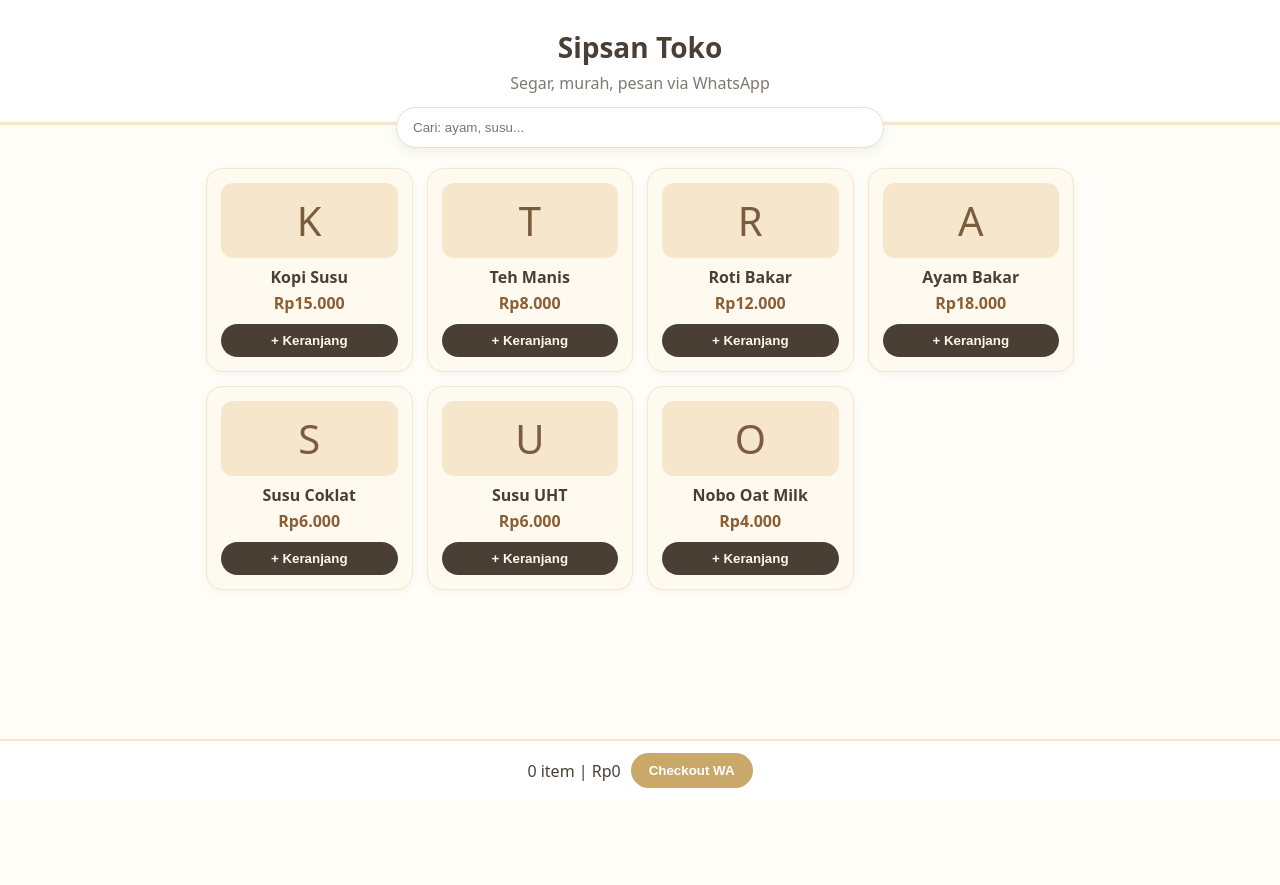
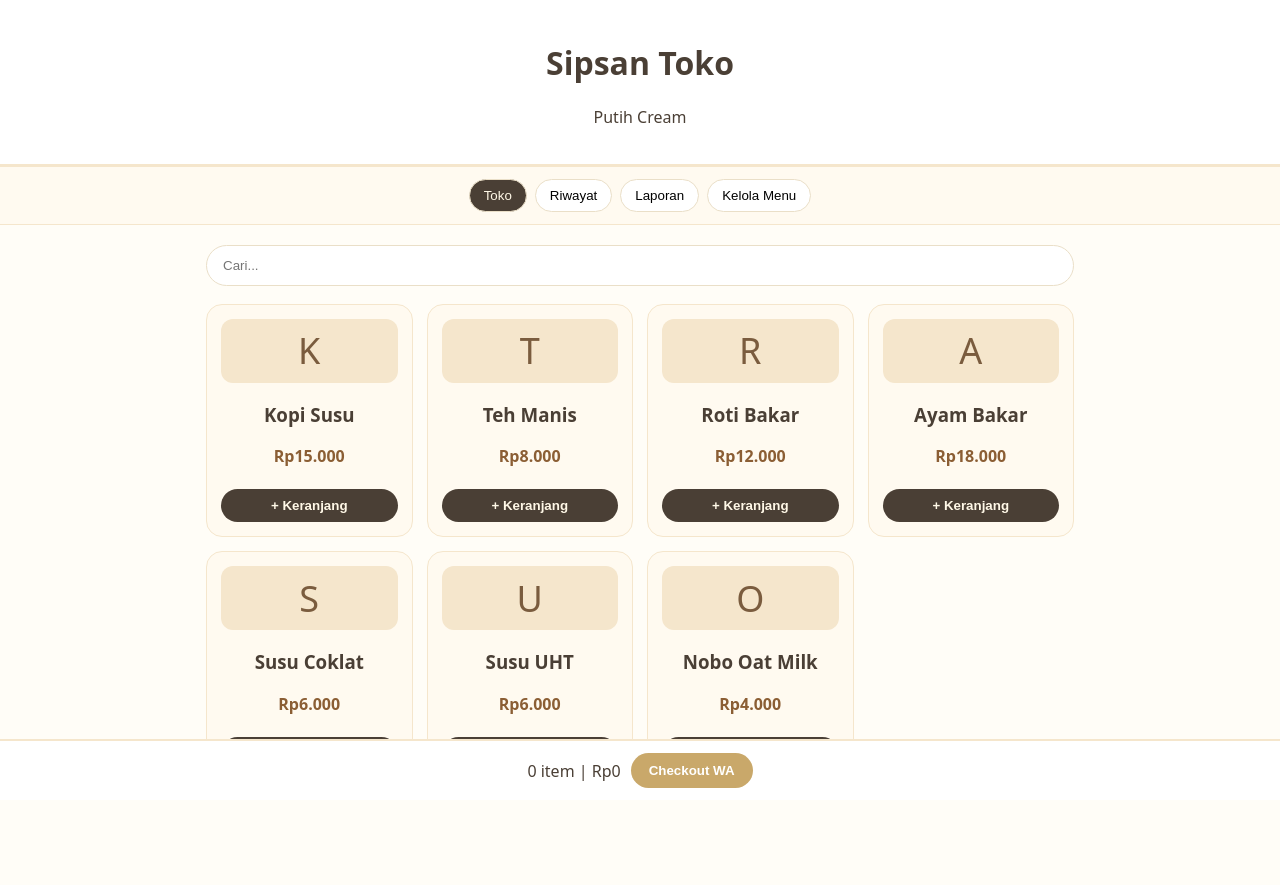
Before and after one commit to syifasanti83/santisyifa, a website: page index.html in a window 1280 px wide. Before the commit the page ends 800 px from the top, so only its background shows below. Drawn offline with Linux system fonts and the light colour scheme.

Commit message:
tambah riwayat laporan kelola gambar

```diff
--- a/index.html
+++ b/index.html
@@ -6,32 +6,68 @@
 <title>Sipsan Toko</title>
 <style>
 *{box-sizing:border-box}
-body{font-family:system-ui,-apple-system,Segoe UI,Roboto;margin:0;background:#fffdf7;color:#4a3f35}
-header{background:#ffffff;color:#4a3f35;padding:28px 16px;text-align:center;border-bottom:3px solid #f5e6cc}
-header h1{margin:0;font-size:28px}
-header p{margin:6px 0 0;opacity:.7}
-.search{max-width:520px;margin:-18px auto 0;padding:0 16px}
-.search input{width:100%;padding:12px 16px;border-radius:999px;border:1px solid #eadfc8;background:#fff;box-shadow:0 4px 12px rgba(0,0,0,.06)}
-.grid{display:grid;grid-template-columns:repeat(auto-fill,minmax(170px,1fr));gap:14px;padding:20px 16px 90px;max-width:900px;margin:0 auto}
-.card{background:#fffaf0;border:1px solid #f5e6cc;border-radius:16px;padding:14px;text-align:center;box-shadow:0 2px 8px rgba(0,0,0,.04)}
-.card .img{font-size:40px;background:#f5e6cc;border-radius:12px;padding:10px;margin-bottom:8px;color:#7a5c3e;min-height:64px;display:flex;align-items:center;justify-content:center}
-.card .img img{width:100%;height:100px;object-fit:cover;border-radius:10px}
-.card h3{margin:8px 0 4px;font-size:16px}
-.price{color:#8b5e34;font-weight:700;margin:0 0 10px}
-.card button{background:#4a3f35;color:#fff8e7;border:0;border-radius:999px;padding:9px 14px;width:100%;font-weight:600}
-.card button:active{transform:scale(.97)}
-#cart{position:fixed;left:0;right:0;bottom:0;background:#ffffff;color:#4a3f35;border-top:2px solid #f5e6cc;padding:12px 16px;display:flex;gap:10px;align-items:center;justify-content:center}
+body{font-family:system-ui;margin:0;background:#fffdf7;color:#4a3f35}
+header{background:#fff;color:#4a3f35;padding:20px 16px;text-align:center;border-bottom:3px solid #f5e6cc}
+nav{display:flex;gap:8px;justify-content:center;padding:12px;background:#fffaf0;border-bottom:1px solid #f5e6cc;position:sticky;top:0;z-index:5}
+nav button{border:1px solid #eadfc8;background:#fff;border-radius:999px;padding:8px 14px}
+nav button.on{background:#4a3f35;color:#fff8e7}
+.wrap{max-width:900px;margin:0 auto;padding:16px 16px 100px}
+.search input{width:100%;padding:12px 16px;border-radius:999px;border:1px solid #eadfc8;background:#fff}
+.grid{display:grid;grid-template-columns:repeat(auto-fill,minmax(170px,1fr));gap:14px;margin-top:14px}
+.card{background:#fffaf0;border:1px solid #f5e6cc;border-radius:16px;padding:14px;text-align:center}
+.card .img{background:#f5e6cc;border-radius:12px;min-height:64px;display:flex;align-items:center;justify-content:center;font-size:36px;color:#7a5c3e;overflow:hidden}
+.card .img img{width:100%;height:110px;object-fit:cover}
+.price{color:#8b5e34;font-weight:700}
+.btn{background:#4a3f35;color:#fff8e7;border:0;border-radius:999px;padding:9px 14px;width:100%;font-weight:600;margin-top:6px}
+.btn2{background:#fff;border:1px solid #eadfc8;border-radius:999px;padding:8px 12px;margin:2px}
+#cart{position:fixed;left:0;right:0;bottom:0;background:#fff;border-top:2px solid #f5e6cc;padding:12px;display:flex;gap:10px;align-items:center;justify-content:center}
 #cart button{background:#c9a86a;border:0;color:#fff;border-radius:999px;padding:10px 18px;font-weight:700}
+table{width:100%;border-collapse:collapse;background:#fff;border-radius:12px;overflow:hidden}
+td,th{border-bottom:1px solid #f5e6cc;padding:8px;text-align:left;font-size:14px}
+input,select{padding:10px;border-radius:10px;border:1px solid #eadfc8;width:100%;margin:4px 0;background:#fff}
+.form{background:#fff;border:1px solid #f5e6cc;border-radius:14px;padding:12px;margin-bottom:12px}
+.page{display:none}.page.on{display:block}
 </style>
 </head>
 <body>
-<header><h1>Sipsan Toko</h1><p>Segar, murah, pesan via WhatsApp</p></header>
-<div class="search"><input id="q" placeholder="Cari: ayam, susu..." oninput="render()" /></div>
+<header><h1>Sipsan Toko</h1><p>Putih Cream</p></header>
+<nav>
+<button id="b-toko" class="on" onclick="show('toko')">Toko</button>
+<button id="b-riwayat" onclick="show('riwayat')">Riwayat</button>
+<button id="b-laporan" onclick="show('laporan')">Laporan</button>
+<button id="b-kelola" onclick="show('kelola')">Kelola Menu</button>
+</nav>
+<div class="wrap">
+<div id="p-toko" class="page on">
+<div class="search"><input id="q" placeholder="Cari..." oninput="render()"></div>
 <div class="grid" id="list"></div>
+</div>
+<div id="p-riwayat" class="page">
+<h3>Riwayat Transaksi</h3>
+<div><button class="btn2" onclick="clearTx()">Hapus Semua</button></div>
+<div id="txlist"></div>
+</div>
+<div id="p-laporan" class="page">
+<h3>Laporan</h3>
+<div id="lap"></div>
+</div>
+<div id="p-kelola" class="page">
+<h3>Kelola Menu</h3>
+<div class="form">
+<input id="f-name" placeholder="Nama, misal Ayam Bakar">
+<input id="f-price" type="number" placeholder="Harga, misal 18000">
+<input id="f-file" type="file" accept="image/*">
+<input id="f-id" type="hidden">
+<button class="btn" onclick="saveProduct()">Simpan</button>
+<button class="btn2" onclick="resetForm()">Batal</button>
+</div>
+<div class="grid" id="adminlist"></div>
+</div>
+</div>
 <div id="cart"><span><span id="count">0</span> item | Rp<span id="total">0</span></span><button onclick="checkout()">Checkout WA</button></div>
 <script>
-const WA_NUMBER = "6280000000000";
-const products = [
+const WA_NUMBER="6280000000000";
+const DEF=[
 {id:1,name:"Kopi Susu",price:15000,icon:"K"},
 {id:2,name:"Teh Manis",price:8000,icon:"T"},
 {id:3,name:"Roti Bakar",price:12000,icon:"R"},
@@ -40,29 +76,32 @@ const products = [
 {id:6,name:"Susu UHT",price:6000,icon:"U",img:"images/susu-uht.jpg"},
 {id:7,name:"Nobo Oat Milk",price:4000,icon:"O",img:"images/oat.jpg"}
 ];
-let cart = [];
-function render(){
-  const q=document.getElementById("q").value.toLowerCase();
-  const list=document.getElementById("list");
-  list.innerHTML="";
-  products.filter(p=>p.name.toLowerCase().includes(q)).forEach(p=>{
-    const d=document.createElement("div");
-    d.className="card";
-    const visual=p.img?`<div class="img"><img src="${p.img}" onerror="this.outerHTML='${p.icon}'" alt="${p.name}"></div>`:`<div class="img">${p.icon}</div>`;
-    d.innerHTML=`${visual}<h3>${p.name}</h3><p class="price">Rp${p.price.toLocaleString("id-ID")}</p><button onclick="add(${p.id})">+ Keranjang</button>`;
-    list.appendChild(d);
+let products=JSON.parse(localStorage.getItem("sipsan_products")||"null")||DEF;
+let cart=[];
+let tx=JSON.parse(localStorage.getItem("sipsan_tx")||"[]");
+let tmpImg="";
+document.getElementById("f-file").addEventListener("change",e=>{
+const f=e.target.files[0];
+if(!f){tmpImg="";return}
+const r=new FileReader();
+r.onload=()=>{tmpImg=r.result};
+r.readAsDataURL(f);
 });
-}
-function add(id){
-  cart.push(products.find(p=>p.id===id));
-  document.getElementById("count").textContent=cart.length;
-  document.getElementById("total").textContent=cart.reduce((s,p)=>s+p.price,0).toLocaleString("id-ID");
-}
-function checkout(){
-  if(!cart.length){alert("Keranjang masih kosong");return}
-  const text=encodeURIComponent("Halo Sipsan, saya mau pesan: "+cart.map(p=>p.name).join(", ")+" Total Rp"+cart.reduce((s,p)=>s+p.price,0));
-  window.open(`https://wa.me/${WA_NUMBER}?text=${text}`,"_blank");
-}
+function saveLS(){localStorage.setItem("sipsan_products",JSON.stringify(products));localStorage.setItem("sipsan_tx",JSON.stringify(tx))}
+function show(n){document.querySelectorAll(".page").forEach(p=>p.classList.remove("on"));document.querySelectorAll("nav button").forEach(b=>b.classList.remove("on"));document.getElementById("p-"+n).classList.add("on");document.getElementById("b-"+n).classList.add("on");if(n==="riwayat")renderTx();if(n==="laporan")renderLap();if(n==="kelola")renderAdmin()}
+function visual(p){if(p.img)return `<div class="img"><img src="${p.img}" onerror="this.parentElement.textContent='${p.icon||p.name[0]}'"></div>`;return `<div class="img">${p.icon||p.name[0]}</div>`}
+function render(){const q=document.getElementById("q").value.toLowerCase();const list=document.getElementById("list");list.innerHTML="";products.filter(p=>p.name.toLowerCase().includes(q)).forEach(p=>{const d=document.createElement("div");d.className="card";d.innerHTML=`${visual(p)}<h3>${p.name}</h3><p class="price">Rp${Number(p.price).toLocaleString("id-ID")}</p><button class="btn" onclick="add(${p.id})">+ Keranjang</button>`;list.appendChild(d)})}
+function add(id){const p=products.find(x=>x.id===id);cart.push(p);document.getElementById("count").textContent=cart.length;document.getElementById("total").textContent=cart.reduce((s,x)=>s+Number(x.price),0).toLocaleString("id-ID")}
+function checkout(){if(!cart.length){alert("Keranjang kosong");return}const total=cart.reduce((s,x)=>s+Number(x.price),0);tx.unshift({date:new Date().toLocaleString("id-ID"),items:cart.map(x=>x.name),total});cart=[];document.getElementById("count").textContent=0;document.getElementById("total").textContent=0;saveLS();const t=encodeURIComponent("Halo, pesan: "+tx[0].items.join(", ")+" Total Rp"+total);window.open(`https://wa.me/${WA_NUMBER}?text=${t}`,"_blank");renderTx()}
+function renderTx(){const el=document.getElementById("txlist");if(!tx.length){el.innerHTML="<p>Belum ada transaksi</p>";return}el.innerHTML="<table><tr><th>Tanggal</th><th>Isi</th><th>Total</th><th></th></tr>"+tx.map((r,i)=>`<tr><td>${r.date}</td><td>${r.items.join(", ")}</td><td>Rp${Number(r.total).toLocaleString("id-ID")}</td><td><button class="btn2" onclick="delTx(${i})">Hapus</button></td></tr>`).join("")+"</table>"}
+function delTx(i){tx.splice(i,1);saveLS();renderTx()}
+function clearTx(){if(!confirm("Hapus semua riwayat?"))return;tx=[];saveLS();renderTx()}
+function renderLap(){const om=tx.reduce((s,x)=>s+Number(x.total),0);const cnt={};tx.forEach(r=>r.items.forEach(n=>cnt[n]=(cnt[n]||0)+1));const best=Object.entries(cnt).sort((a,b)=>b[1]-a[1]).slice(0,5);document.getElementById("lap").innerHTML=`<p>Total Transaksi: <b>${tx.length}</b></p><p>Omzet: <b>Rp${om.toLocaleString("id-ID")}</b></p><h4>Terlaris</h4><table>${best.map(x=>`<tr><td>${x[0]}</td><td>${x[1]}x</td></tr>`).join("")||"<tr><td>Belum ada</td></tr>"}</table>`}
+function renderAdmin(){const el=document.getElementById("adminlist");el.innerHTML="";products.forEach(p=>{const d=document.createElement("div");d.className="card";d.innerHTML=`${visual(p)}<h3>${p.name}</h3><p class="price">Rp${Number(p.price).toLocaleString("id-ID")}</p><button class="btn2" onclick="editP(${p.id})">Edit</button><button class="btn2" onclick="delP(${p.id})">Hapus</button>`;el.appendChild(d)})}
+function saveProduct(){const name=document.getElementById("f-name").value.trim();const price=Number(document.getElementById("f-price").value);const id=Number(document.getElementById("f-id").value);if(!name||!price){alert("Isi nama dan harga");return}if(id){const p=products.find(x=>x.id===id);p.name=name;p.price=price;if(tmpImg)p.img=tmpImg}else{const nid=products.length?Math.max(...products.map(x=>x.id))+1:1;products.push({id:nid,name,price,icon:name[0].toUpperCase(),img:tmpImg||""})}tmpImg="";document.getElementById("f-file").value="";resetForm();saveLS();render();renderAdmin()}
+function editP(id){const p=products.find(x=>x.id===id);document.getElementById("f-name").value=p.name;document.getElementById("f-price").value=p.price;document.getElementById("f-id").value=p.id;window.scrollTo(0,0)}
+function delP(id){if(!confirm("Hapus menu ini?"))return;products=products.filter(x=>x.id!==id);saveLS();render();renderAdmin()}
+function resetForm(){document.getElementById("f-name").value="";document.getElementById("f-price").value="";document.getElementById("f-id").value="";tmpImg=""}
 render();
 </script>
 </body>
```
Lines whose indentation alone changed are shown as unchanged.
